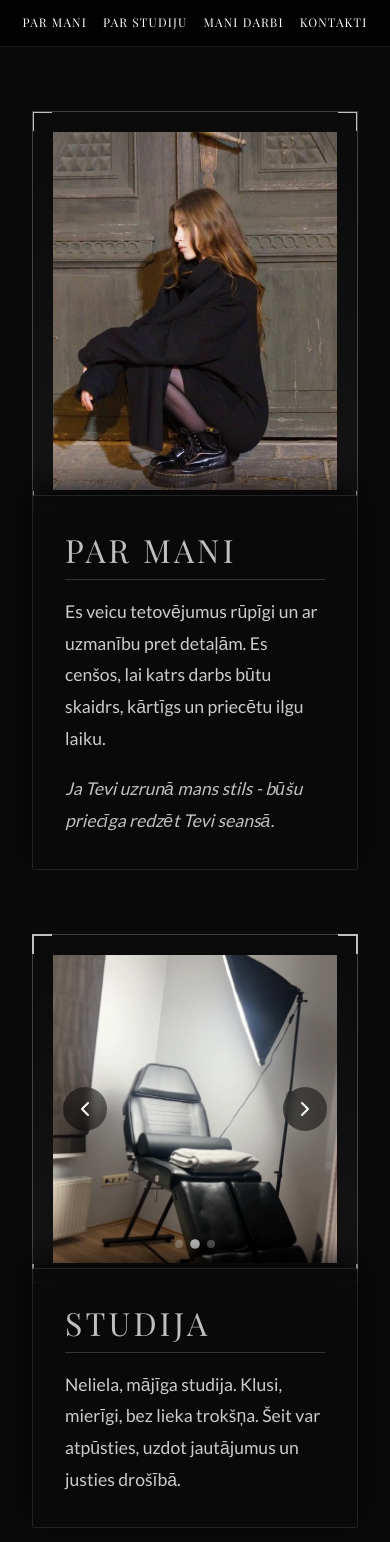
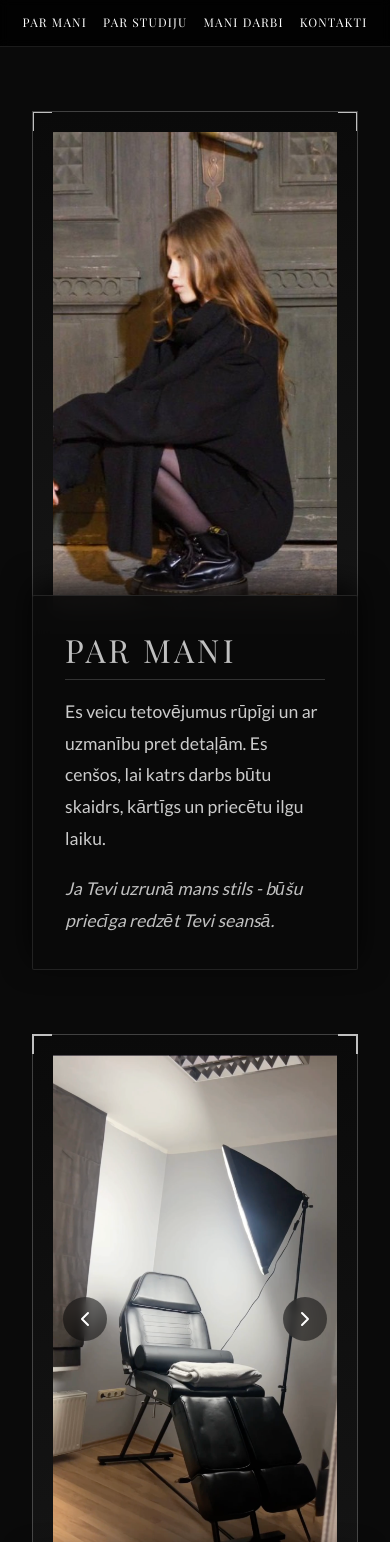
Before and after one commit to XsaTi4/tattoo_web, a Next.js app: page / in a window 390 px wide. Shown: the part 846-2388 px from the top of the page. Built offline with nearby package versions, Linux system fonts and the light colour scheme; a web font is replaced by a local one.

Commit message:
Update via Ink Admin

```diff
--- a/src/components/About.module.css
+++ b/src/components/About.module.css
@@ -50,16 +50,20 @@
 
 .galleryFrame {
     width: 100%;
-    max-width: 500px;
-    height: 350px;
+    max-width: 800px;
+    /* Increased from 500px */
+    height: 550px;
+    /* Increased from 350px */
     /* Fixed height for slideshow */
     position: relative;
 }
 
 .masterFrame {
     width: 100%;
-    max-width: 400px;
-    height: 400px;
+    max-width: 500px;
+    /* Increased from 400px */
+    height: 500px;
+    /* Increased from 400px */
     /* Square-ish for portrait */
     position: relative;
     overflow: hidden;
--- a/src/components/About.tsx
+++ b/src/components/About.tsx
@@ -27,7 +27,7 @@ export default function About() {
                     viewport={{ once: true, margin: "-100px" }}
                     transition={{ duration: 0.8 }}
                 >
-                    <Frame className={styles.masterFrame}>
+                    <Frame className={styles.masterFrame} hideBottom>
                         <img
                             src={config.masterPhoto}
                             alt="Master"
@@ -50,7 +50,7 @@ export default function About() {
                     viewport={{ once: true, margin: "-100px" }}
                     transition={{ duration: 0.8 }}
                 >
-                    <Frame className={styles.galleryFrame}>
+                    <Frame className={styles.galleryFrame} hideBottom>
                         <StudioGallery images={studioData} />
                     </Frame>
                 </motion.div>
--- a/src/components/Frame.module.css
+++ b/src/components/Frame.module.css
@@ -69,3 +69,14 @@
     bottom: -5px;
     right: -5px;
 }
+
+@media (max-width: 768px) {
+    .hideBottom {
+        border-bottom: none;
+        padding-bottom: 0;
+    }
+
+    .hideBottomCorner {
+        display: none;
+    }
+}
--- a/src/components/Frame.tsx
+++ b/src/components/Frame.tsx
@@ -3,15 +3,16 @@ import styles from './Frame.module.css';
 interface FrameProps {
     children: React.ReactNode;
     className?: string;
+    hideBottom?: boolean;
 }
 
-export default function Frame({ children, className = '' }: FrameProps) {
+export default function Frame({ children, className = '', hideBottom = false }: FrameProps) {
     return (
-        <div className={`${styles.frame} ${className}`}>
+        <div className={`${styles.frame} ${className} ${hideBottom ? styles.hideBottom : ''}`}>
             <div className={styles.cornerTopLeft}></div>
             <div className={styles.cornerTopRight}></div>
-            <div className={styles.cornerBottomLeft}></div>
-            <div className={styles.cornerBottomRight}></div>
+            <div className={`${styles.cornerBottomLeft} ${hideBottom ? styles.hideBottomCorner : ''}`}></div>
+            <div className={`${styles.cornerBottomRight} ${hideBottom ? styles.hideBottomCorner : ''}`}></div>
             <div className={styles.content}>
                 {children}
             </div>
--- a/src/components/StudioGallery.tsx
+++ b/src/components/StudioGallery.tsx
@@ -22,10 +22,11 @@ export default function StudioGallery({ images }: StudioGalleryProps) {
     // Auto-play
     useEffect(() => {
         const timer = setInterval(() => {
-            nextSlide();
+            setCurrentIndex((prev) => (prev + 1) % images.length);
+            setDirection(1);
         }, 5000);
         return () => clearInterval(timer);
-    }, [currentIndex]);
+    }, [images.length]);
 
     const paginate = (newDirection: number) => {
         setDirection(newDirection);
```
Also changed, not shown: 1 other file (tests, documents, lock files or other folders).
